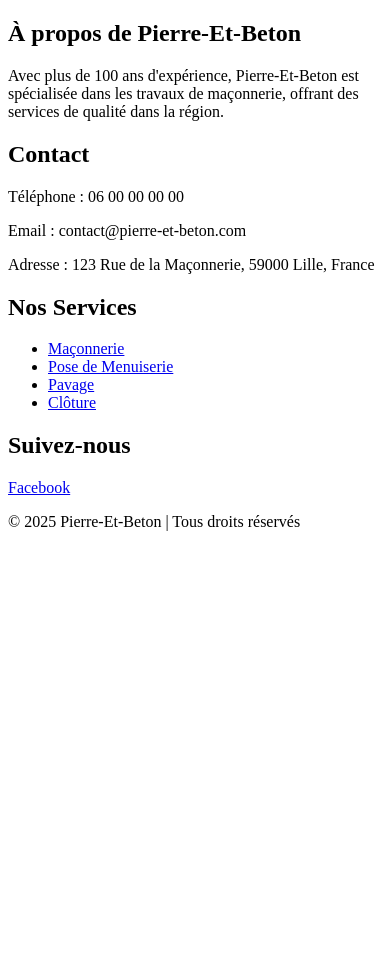
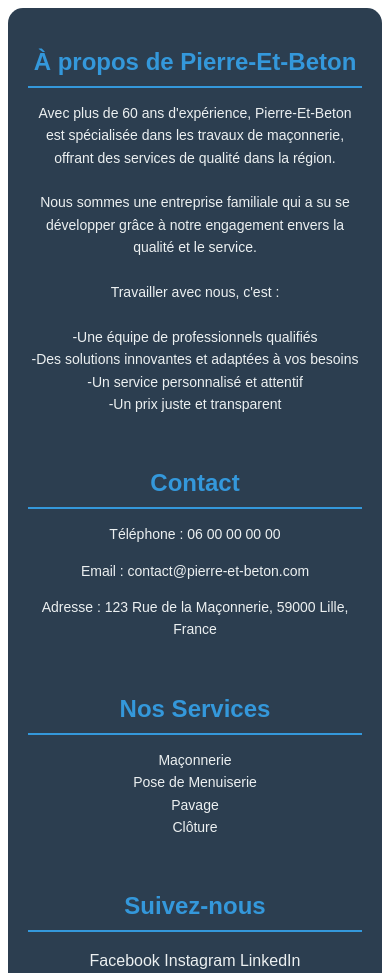
Before and after one commit to AissamK31/pierre-et-beton, a plain HTML site: page src/pages/04-footer.html in a window 390 px wide. Shown: the top 973 px of the page. Before the commit the page ends 844 px from the top, so only its background shows below. Drawn offline with Linux system fonts and the light colour scheme.

Commit message:
footer : modif

```diff
--- a/src/css/04-footer.css
+++ b/src/css/04-footer.css
@@ -3,20 +3,25 @@ footer {
   color: #ecf0f1;
   padding: 20px 0;
   font-family: 'Arial', sans-serif;
+  border-radius: 15px 15px 0px 0px ;
 }
-
+h2{
+  color: #3498db;
+}
 .footer-content {
   display: flex;
   justify-content: space-between;
   padding: 0 20px;
+  flex-wrap: wrap; /* Permet aux sections de se réorganiser sur les petits écrans */
 }
 
 .footer-section {
   width: 22%;
+  margin-bottom: 20px; /* Ajout d'un espace entre les sections sur petits écrans */
 }
 
 .footer-section h2 {
-    border-bottom: 2px solid #ecf0f1;
+  border-bottom: 2px solid #3498db;
   padding-bottom: 10px;
   margin-bottom: 10px;
 }
@@ -56,3 +61,134 @@ footer {
   margin-top: 20px;
   font-size: 12px;
 }
+
+
+@media (max-width: 1024px) {
+  .footer-section {
+    width: 30%;
+  }
+}
+
+@media (max-width: 768px) {
+  .footer-section {
+    width: 45%;
+  }
+
+  .footer-bottom {
+    font-size: 10px;
+  }
+}
+
+@media (max-width: 480px) {
+  .footer-section {
+    width: 100%;
+    text-align: center;
+  }
+
+  .footer-content {
+    flex-direction: column;
+    align-items: center;
+  }
+
+  .footer-bottom {
+    font-size: 10px;
+    margin-top: 10px;
+  }
+}
+footer {
+  background-color: #2c3e50;
+  color: #ecf0f1;
+  padding: 20px 0;
+  font-family: 'Arial', sans-serif;
+  border-radius: 15px 15px 0px 0px ;
+}
+h2{
+  color: #3498db;
+}
+.footer-content {
+  display: flex;
+  justify-content: space-between;
+  padding: 0 20px;
+  flex-wrap: wrap; /* Permet aux sections de se réorganiser sur les petits écrans */
+}
+
+.footer-section {
+  width: 22%;
+  margin-bottom: 20px; /* Ajout d'un espace entre les sections sur petits écrans */
+}
+
+.footer-section h2 {
+  border-bottom: 2px solid #3498db;
+  padding-bottom: 10px;
+  margin-bottom: 10px;
+}
+
+.footer-section p, .footer-section ul {
+  font-size: 14px;
+  line-height: 1.6;
+}
+
+.footer-section ul {
+  list-style-type: none;
+  padding: 0;
+}
+
+.footer-section ul li a {
+  color: #ecf0f1;
+  text-decoration: none;
+}
+
+.footer-section ul li a:hover {
+  text-decoration: underline;
+}
+
+.footer-section.social a {
+  display: inline-block;
+  margin-top: 10px;
+  color: #ecf0f1;
+  text-decoration: none;
+}
+
+.footer-section.social a:hover {
+  text-decoration: underline;
+}
+
+.footer-bottom {
+  text-align: center;
+  margin-top: 20px;
+  font-size: 12px;
+}
+
+
+@media (max-width: 1024px) {
+  .footer-section {
+    width: 30%;
+  }
+}
+
+@media (max-width: 768px) {
+  .footer-section {
+    width: 45%;
+  }
+
+  .footer-bottom {
+    font-size: 10px;
+  }
+}
+
+@media (max-width: 480px) {
+  .footer-section {
+    width: 100%;
+    text-align: center;
+  }
+
+  .footer-content {
+    flex-direction: column;
+    align-items: center;
+  }
+
+  .footer-bottom {
+    font-size: 10px;
+    margin-top: 10px;
+  }
+}
--- a/src/pages/04-footer.html
+++ b/src/pages/04-footer.html
@@ -1,18 +1,43 @@
 <!DOCTYPE html>
-<html lang="fr">
+<html lang="en">
 <head>
-    <meta charset="UTF-8" />
-    <meta name="viewport" content="width=device-width, initial-scale=1.0" />
-    <link rel="stylesheet" href="../css/footer.css" />
-    <title>Footer - Pierre & Béton</title>
+    <meta charset="UTF-8">
+    <meta name="viewport" content="width=device-width, initial-scale=1.0">
+    <title>Document</title>
+    <link rel="stylesheet" href="../css/04-footer.css">
 </head>
 <body>
-    <!-- Votre code pour le footer ici -->
     <footer>
         <div class="footer-content">
           <div class="footer-section about">
             <h2>À propos de Pierre-Et-Beton</h2>
-          <p>Avec plus de 100 ans d'expérience, Pierre-Et-Beton est spécialisée dans les travaux de maçonnerie, offrant des services de qualité dans la région.</p>
+          <p>
+
+            Avec plus de 60 ans d'expérience, Pierre-Et-Beton est spécialisée
+            dans les travaux de maçonnerie, offrant des services de qualité dans
+            la région.
+
+            <br />
+            <br />
+
+            Nous sommes une entreprise familiale qui a su se développer grâce à
+            notre engagement envers la qualité et le service.
+
+            <br />
+            <br />
+
+            Travailler avec nous, c'est :
+
+            <br />
+            <br />
+
+          -Une équipe de professionnels qualifiés<br />
+
+          -Des solutions innovantes et adaptées à vos besoins<br />
+
+          -Un service personnalisé et attentif<br />
+
+          -Un prix juste et transparent<br /></p>
           </div>
           <div class="footer-section contact">
             <h2>Contact</h2>
@@ -32,11 +57,15 @@
           <div class="footer-section social">
             <h2>Suivez-nous</h2>
             <a href="https://www.facebook.com/pierreetbeton" target="_blank">Facebook</a>
+            <a href="https://www.facebook.com/pierreetbeton" target="_blank">Instagram</a>
+            <a href="https://www.facebook.com/pierreetbeton" target="_blank">LinkedIn</a>
+
           </div>
         </div>
         <div class="footer-bottom">
           <p>&copy; 2025 Pierre-Et-Beton | Tous droits réservés</p>
         </div>
       </footer>
+
 </body>
 </html>
```
Lines whose indentation alone changed are shown as unchanged.
